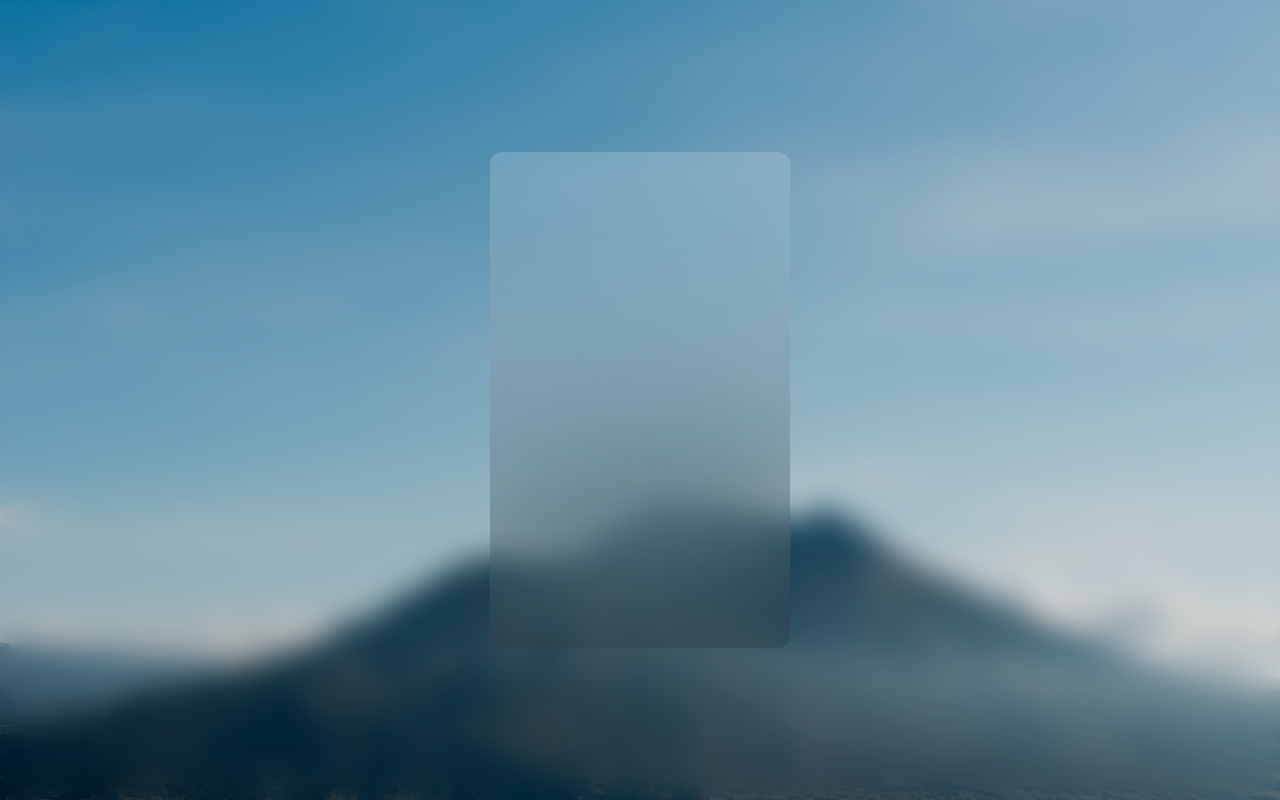
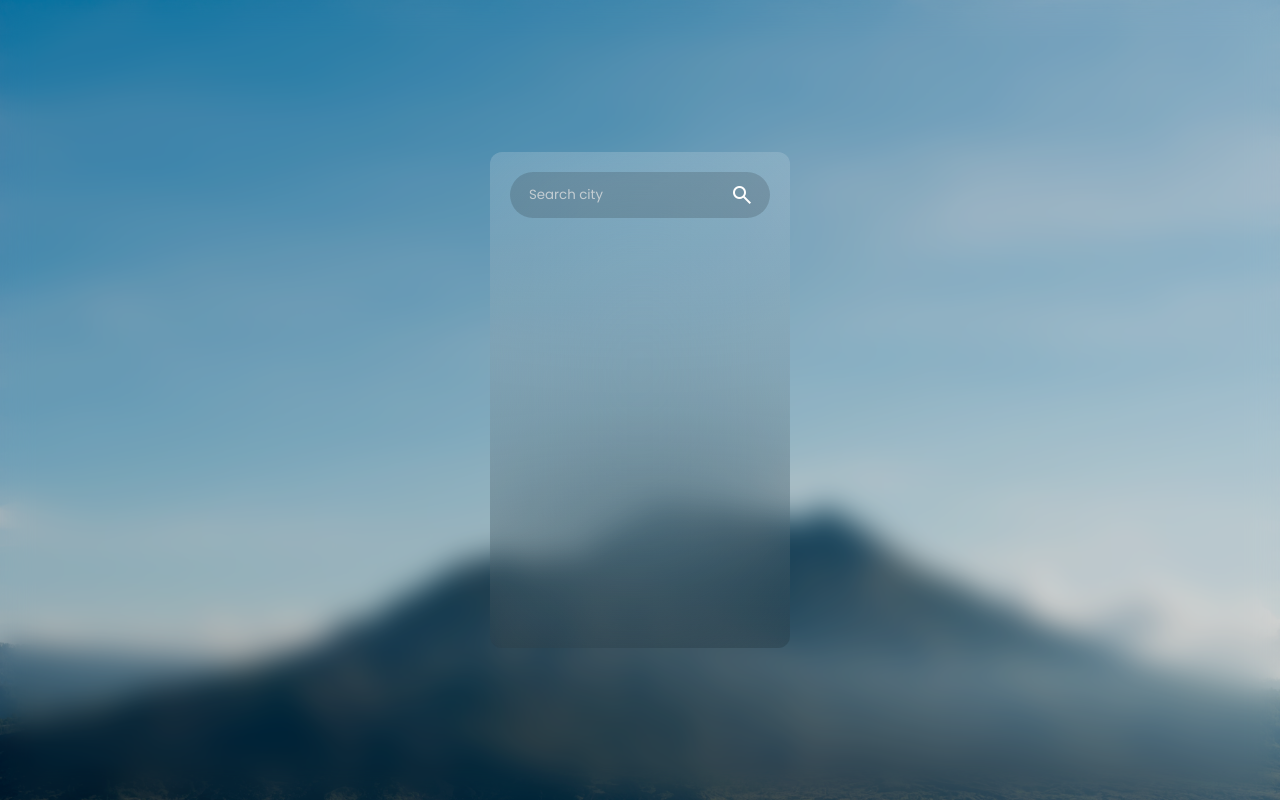
Before and after one commit to userawol/weather-app-js, a plain HTML site: page index.html in a window 1280 px wide. Drawn offline with nearby package versions, Linux system fonts and the light colour scheme.

Commit message:
search bar added with icon

```diff
--- a/index.html
+++ b/index.html
@@ -1,15 +1,23 @@
 <!DOCTYPE html>
 <html lang="en">
-<head>
-    <meta charset="UTF-8">
-    <meta name="viewport" content="width=device-width, initial-scale=1.0">
+  <head>
+    <meta charset="UTF-8" />
+    <meta name="viewport" content="width=device-width, initial-scale=1.0" />
     <title>Document</title>
-    <link rel="stylesheet" href="style.css">
-</head>
-<body>
+    <link rel="stylesheet" href="style.css" />
+    <link
+      rel="stylesheet"
+      href="https://fonts.googleapis.com/css2?family=Material+Symbols+Outlined:opsz,wght,FILL,GRAD@20..48,100..700,0..1,-50..200&icon_names=search"
+    />
+  </head>
+  <body>
     <main class="main-container">
-
+      <header class="input-container">
+        <input type="text" class="city-input" placeholder="Search city" />
+        <button class="search-btn">
+          <span class="material-symbols-outlined"> search </span>
+        </button>
+      </header>
     </main>
-
-</body>
+  </body>
 </html>
--- a/style.css
+++ b/style.css
@@ -40,15 +40,43 @@ body::before {
     background: linear-gradient(to top, rgba(0, 0, 0, 0.15), rgba(255, 255, 255, 0.15));
     border-radius: 12px;
     backdrop-filter: blur(100px);
+    padding: 20px;
+}
+
+.input-container{
+    position: relative;
+}
+
+.city-input{
+    width: 100%;
+    border: 3px solid transparent;
+    border-radius:99px;
+    padding: 10px 16px;
+    background: rgba(0, 0, 0, 0.15);
+    outline: none;
+    font-weight: 500px;
+    transition:0.25s border;
+
+}
+
+.city-input:focus{
+    border: 3px solid rgba(0, 0, 0, 0.15);
+}
 
 
+.city-input::placeholder{
+    color: rgba(225,225,225,0.75);
+}
 
-
-
-
-
-
-
+.search-btn{
+    position: absolute;
+    border: none;
+    background: none;
+    transform: translateY(-50%);
+    display: flex;
+    cursor: pointer;
+    right:16px;
+    top: 50%;
 
 
 }
```
